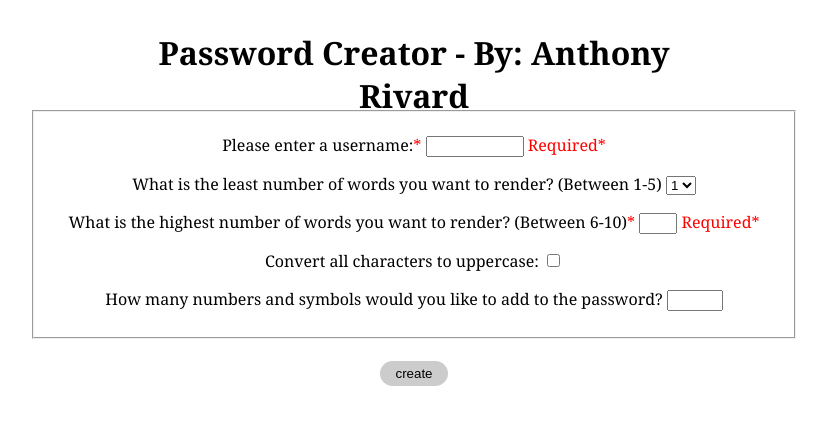
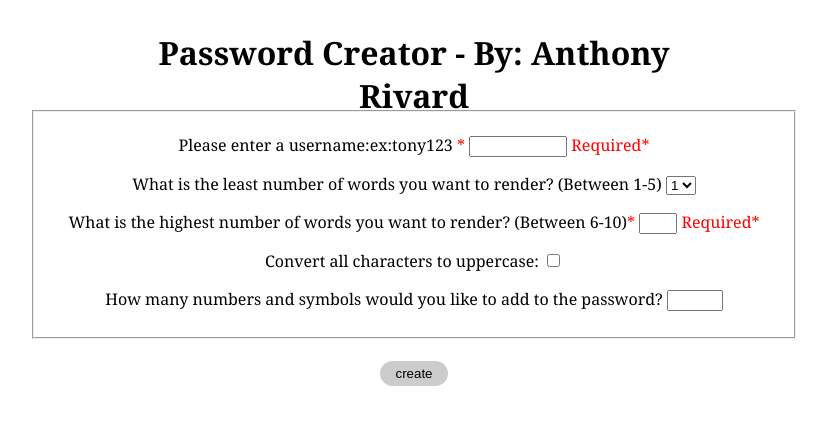
Before and after one commit to anthonywrivard/Assignment-2, a PHP site: page / in a window 1280 px wide. Shown: the top 425 px of the page, without its empty margins (226-1053 px from the left). Run offline with PHP 8.4, Linux system fonts and the light colour scheme.

Commit message:
cleaned up css and errors

```diff
--- a/index.php
+++ b/index.php
@@ -18,7 +18,7 @@
 				<fieldset>
 					<p>
 						<!-- Making fake username to show sanitize function-->
-						<label for="name">Please enter a username:<span>*</span></label>
+						<label for="name">Please enter a username:ex:tony123 <span>*</span></label>
 						<input class="name" type="text" id="name" name="name" value='<?=$form->prefill('name')?>'>
 							<?php if(empty($userName)):?><span class="asterisc"> Required*</span><?php endif?>
 					</p>
--- a/passlogic.php
+++ b/passlogic.php
@@ -23,7 +23,7 @@ if ($_GET) {
 	if($form->isSubmitted()){
 		$errors = $form->validate([
 			'high' => 'required|numeric|min:5|max:11',
-			'name' => 'required'
+			'name' => 'required|alphaNumeric'
 			]);
 		}
 
```
